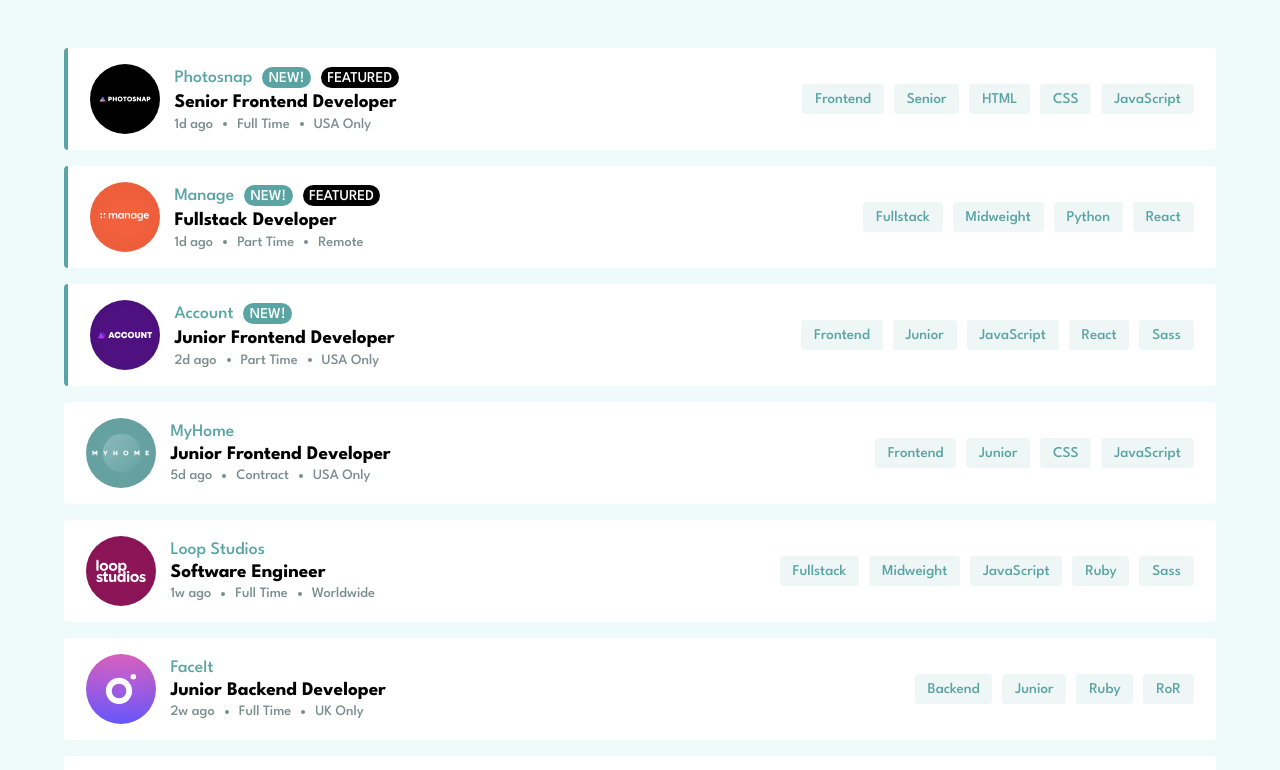
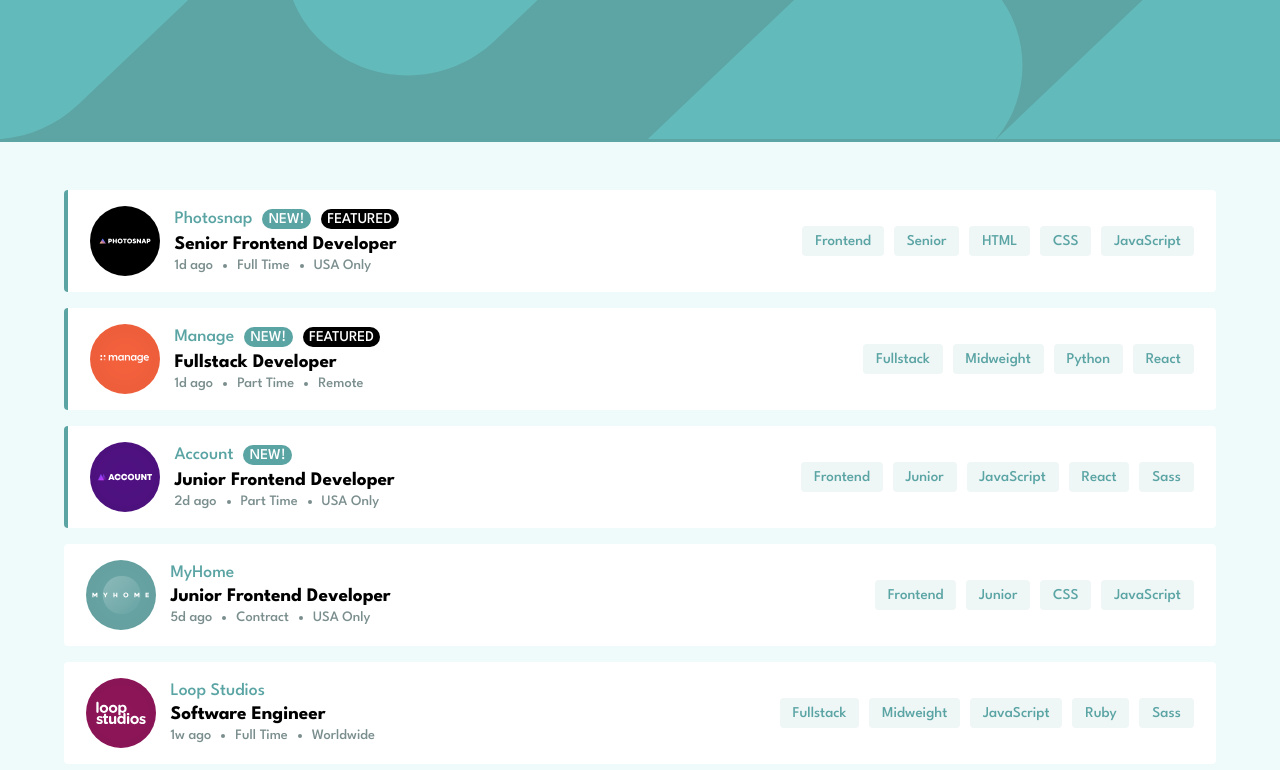
Before and after one commit to Sushil607/react-static-job-listings, a React (Vite) app: page / in a window 1280 px wide. Shown: the top 770 px of the page. Built offline with nearby package versions, Linux system fonts and the light colour scheme.

Commit message:
added Header component

```diff
--- a/src/App.jsx
+++ b/src/App.jsx
@@ -4,6 +4,7 @@
 import JobListingsData from "./data/data.json"
 
 // Importing Components
+import Header from "./components/Header"
 import JobListing from "./components/JobListing"
 
 function App() {
@@ -20,6 +21,7 @@
 
   return (
     <>
+      <Header/>
       <main>
         <div className="job-listings-container">
           {isLoading ? <div>Loading...</div> : (
--- /dev/null
+++ b/src/components/Header.jsx
@@ -0,0 +1,13 @@
+import React from 'react'
+
+import HeaderImg from "../assets/images/bg-header-desktop.svg"
+
+const Header = () => {
+  return (
+    <header style={{backgroundColor:"#5DA5A4"}}>
+        <img src={HeaderImg} alt="header image" />
+    </header>
+  )
+}
+
+export default Header
--- a/src/index.css
+++ b/src/index.css
@@ -26,6 +26,11 @@
     background-color: var(--light-grayish-cyan-background);
     font-size: 15px;
     font-family: 'League Spartan', sans-serif;
+}
+
+img{
+    width: 100%;
+    height: auto;
 }
 
 button{
```
